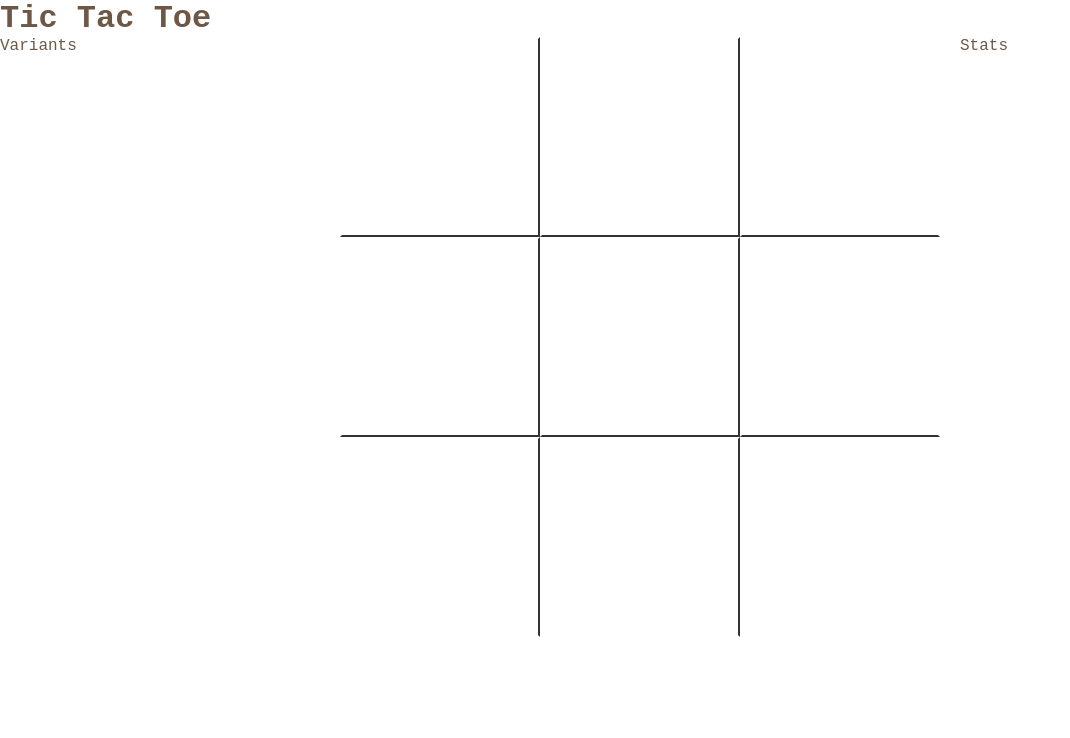
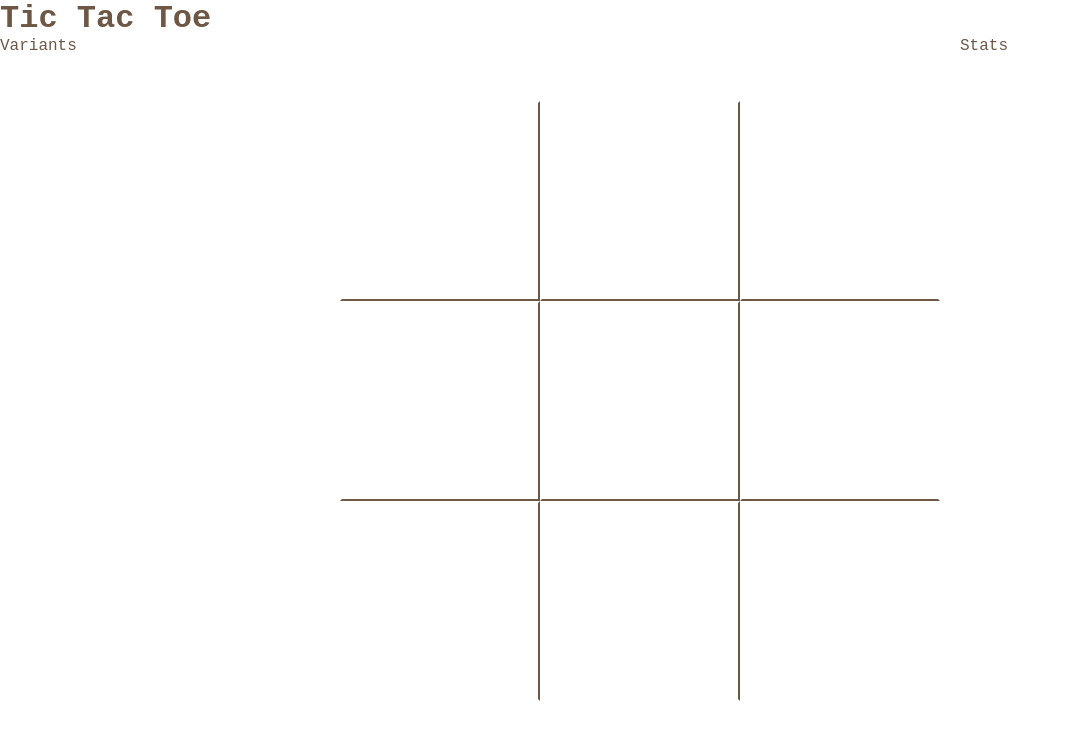
Before and after one commit to ortizrodrigo/tic-tac-toe, a React (Vite) app: page / in a window 1280 px wide. Shown: the top 738 px of the page, without its empty margins (0-1070 px from the left). Built offline with nearby package versions, Linux system fonts and the light colour scheme.

Commit message:
style(ui): enhance board styling and add color variables

```diff
--- a/src/components/Board/Board.css
+++ b/src/components/Board/Board.css
@@ -4,45 +4,45 @@
   grid-template-rows: repeat(3, 200px);
   justify-content: center;
   align-items: center;
+  margin-top: 64px;
 }
 
 .cell {
   display: flex;
   justify-content: center;
   align-items: center;
-  width: 200px;
-  height: 200px;
   border: 2px solid transparent; /* default no border */
   cursor: pointer;
   transition: background-color 0.2s;
+  aspect-ratio: 1 / 1;
 }
 
-/* top row gets bottom border */
+/* top row bottom border */
 .cell:nth-child(-n + 3) {
-  border-bottom: 2px solid #333;
+  border-bottom: 2px solid var(--bougee-wood);
 }
 
-/* middle row gets bottom border */
+/* middle row bottom border */
 .cell:nth-child(4),
 .cell:nth-child(5),
 .cell:nth-child(6) {
-  border-bottom: 2px solid #333;
+  border-bottom: 2px solid var(--bougee-wood);
 }
 
-/* left column gets right border */
+/* left column right border */
 .cell:nth-child(1),
 .cell:nth-child(4),
 .cell:nth-child(7) {
-  border-right: 2px solid #333;
+  border-right: 2px solid var(--bougee-wood);
 }
 
-/* middle column gets right border */
+/* middle column right border */
 .cell:nth-child(2),
 .cell:nth-child(5),
 .cell:nth-child(8) {
-  border-right: 2px solid #333;
+  border-right: 2px solid var(--bougee-wood);
 }
 
 .cell:hover {
-  background-color: #ddd;
+  background-color: var(--bougee-gray);
 }
--- a/src/index.css
+++ b/src/index.css
@@ -2,6 +2,16 @@
   margin: 0;
   padding: 0;
   box-sizing: border-box;
+}
+
+:root {
+  --white: #ffffff;
+  --light-gray: #f5f5f5;
+  --bougee-gray: #ddd;
+  --bougee-wood: #6e5745;
+  --bougee-yellow: #d9b84c;
+  --bougee-green: #5a7d55;
+  --bougee-red: #b85c55;
 }
 
 html {
```
